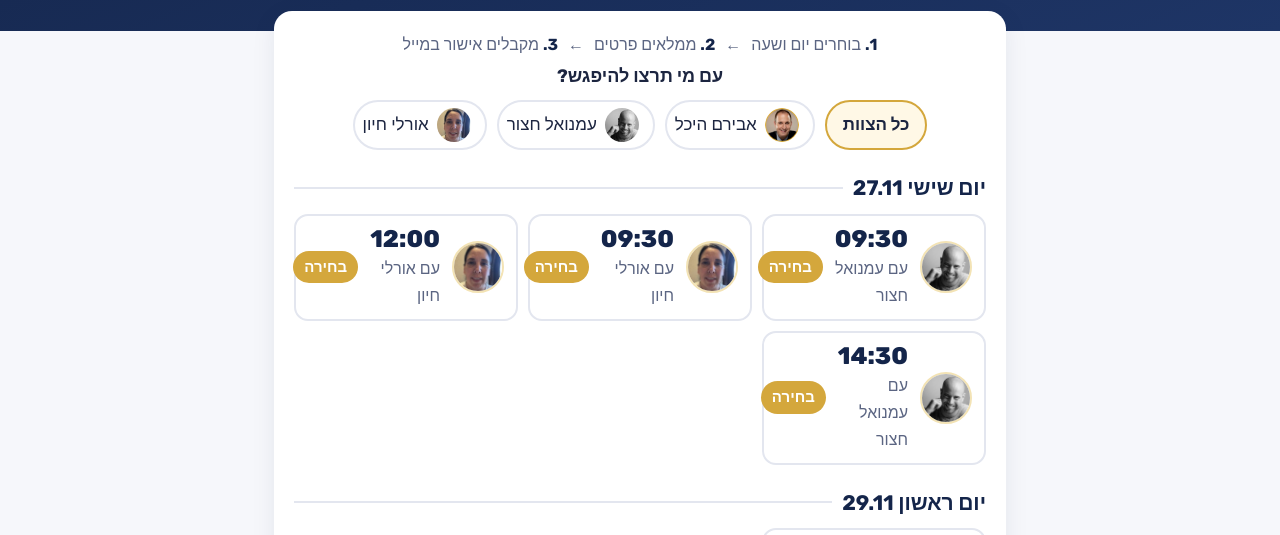
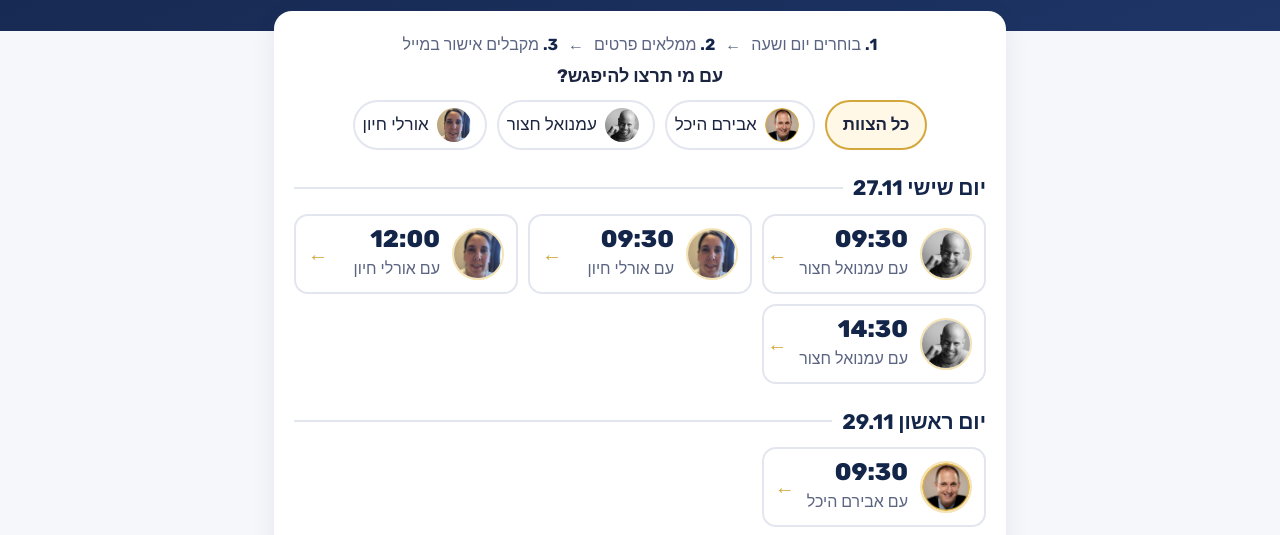
Before and after one commit to aviram-heichal/mivdak, a plain HTML site: page index.html in a window 1280 px wide. Shown: the part 228-763 px from the top of the page. Drawn offline with Linux system fonts and the light colour scheme.

Commit message:
slot layout

```diff
--- a/index.html
+++ b/index.html
@@ -38,8 +38,8 @@
   .slot:hover,.slot:focus{border-color:var(--gold);box-shadow:0 4px 14px rgba(212,167,60,.25);transform:translateY(-1px)}
   .slot img{width:52px;height:52px;border-radius:50%;object-fit:cover;flex:none;border:2px solid var(--gold2)}
   .slot .t{font-size:24px;font-weight:800;color:var(--navy);line-height:1.1}
-  .slot .n{font-size:16px;color:var(--mut)}
-  .slot .go{margin-inline-start:auto;font-size:15px;font-weight:700;color:#fff;background:var(--gold);border-radius:999px;padding:5px 11px;white-space:nowrap}
+  .slot .n{font-size:16px;color:var(--mut);white-space:nowrap}
+  .slot .go{margin-inline-start:auto;font-size:20px;font-weight:800;color:var(--gold)}
   .note{font-size:16px;color:var(--mut);text-align:center;margin-top:24px}
   .empty{text-align:center;padding:24px 8px;color:var(--mut)}
   .people{display:grid;grid-template-columns:repeat(auto-fill,minmax(200px,1fr));gap:12px;margin-top:14px}
@@ -131,7 +131,7 @@ function render(){
     h += `<section class="day"><h2>${esc(d.label)}</h2><div class="slots">`;
     d.items.sort((a,b)=>a.t<b.t?-1:a.t>b.t?1:0).forEach(s=>{
       const r = reg(s.r), p = ilParts(s.t);
-      h += `<a class="slot" href="${esc(bookUrl(r,s.t))}"><img src="${esc(r.img)}" alt=""><span><span class="t">${p.time}</span><br><span class="n">עם ${esc(r.name)}</span></span><span class="go">בחירה</span></a>`;
+      h += `<a class="slot" href="${esc(bookUrl(r,s.t))}"><img src="${esc(r.img)}" alt=""><span><span class="t">${p.time}</span><br><span class="n">עם ${esc(r.name)}</span></span><span class="go">←</span></a>`;
     });
     h += `</div></section>`;
   });
```
